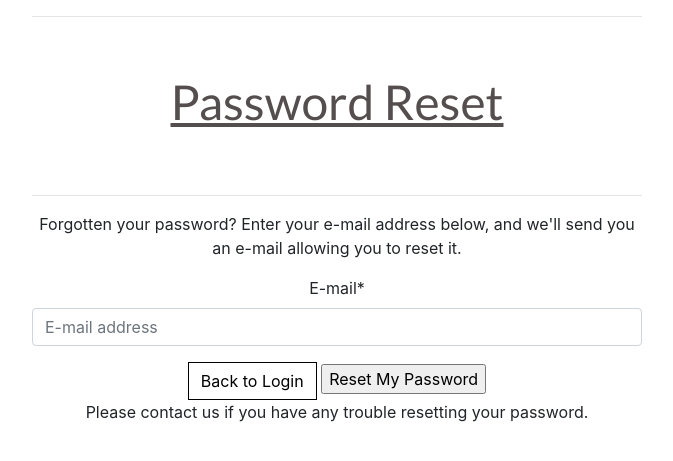
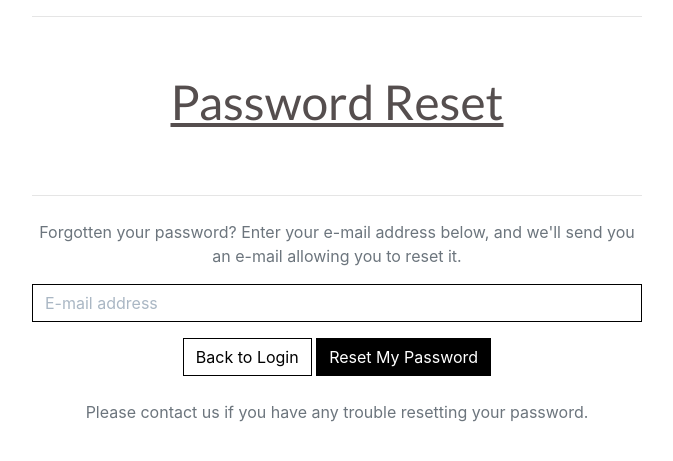
Before and after one commit to Code-Institute-Submissions/STEPZ, a Django app: page /accounts/password/reset/ in a window 1280 px wide. Shown: the part 107-568 px from the top of the page, without its empty margins (303-976 px from the left). Run offline with Django 3.2, Linux system fonts and the light colour scheme; some libraries are stand-ins or nearby versions.

Commit message:
allauth css added from boutique ado

```diff
--- a/static/css/base.css
+++ b/static/css/base.css
@@ -170,3 +170,57 @@ a:hover {
         font-size: 2.2rem;
     }
 }
+
+/* Allauth form formatting */
+
+.allauth-form-inner-content p {
+    margin-top: 1.5rem; /* mt-4 */
+    color: #6c757d; /* text-secondary */
+}
+
+.allauth-form-inner-content input {
+    border-color: #000;
+    border-radius: 0;
+}
+
+.allauth-form-inner-content label:not([for='id_remember']) {
+    display: none;
+}
+
+.allauth-form-inner-content input::placeholder {
+    color: #aab7c4;
+}
+
+.allauth-form-inner-content button,
+.allauth-form-inner-content input[type='submit'] {
+	/* btn */
+	display: inline-block;
+    font-weight: 400;
+    color: #fff;
+    text-align: center;
+    vertical-align: middle;
+    -webkit-user-select: none;
+    -moz-user-select: none;
+    -ms-user-select: none;
+    user-select: none;
+    background-color: #000;
+    border: 1px solid #000;
+    padding: .375rem .75rem;
+    font-size: 1rem;
+    line-height: 1.5;
+    border-radius: 0;
+
+    /* standard bootstrap btn transitions */
+    transition: color .15s ease-in-out,background-color .15s ease-in-out,border-color .15s ease-in-out,box-shadow .15s ease-in-out;
+}
+
+.allauth-form-inner-content button:hover,
+.allauth-form-inner-content input[type='submit']:hover {
+	color: #fff;
+    background-color: #222;
+    border-color: #222;
+}
+
+.allauth-form-inner-content a {
+	color: #76cf95; /* text-info */
+}
```
